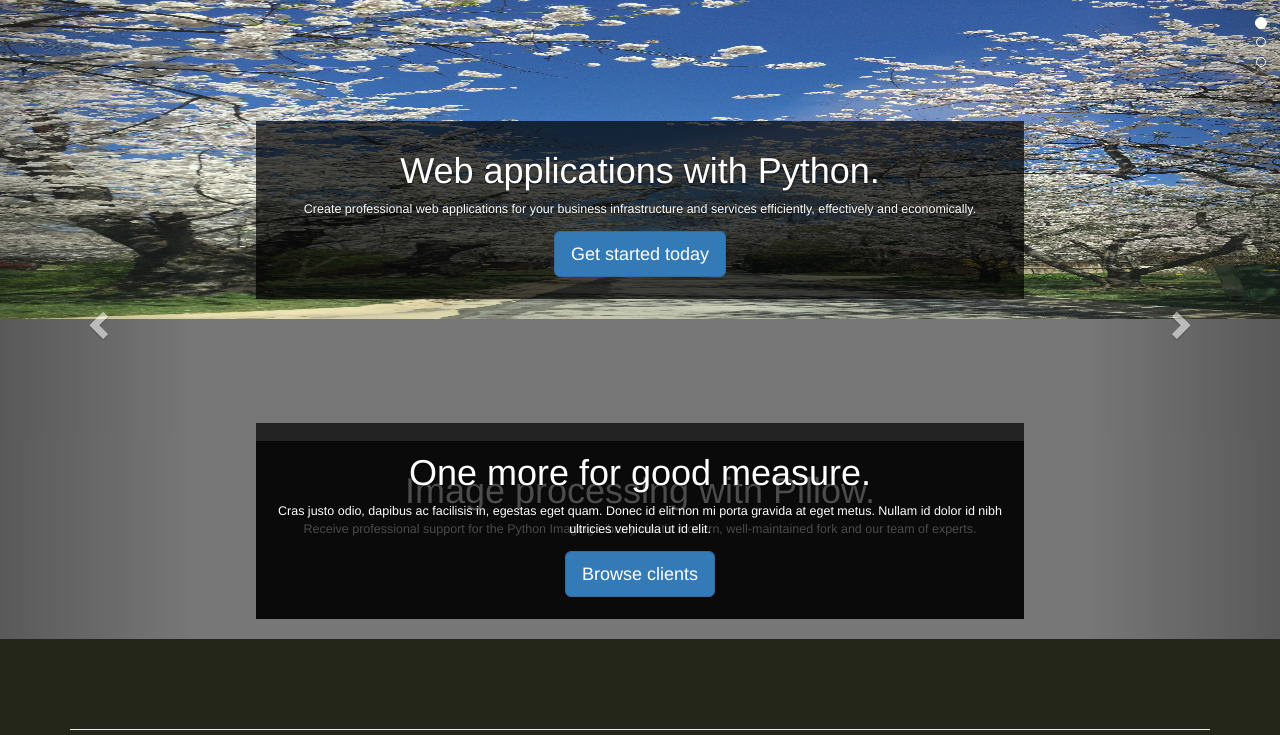
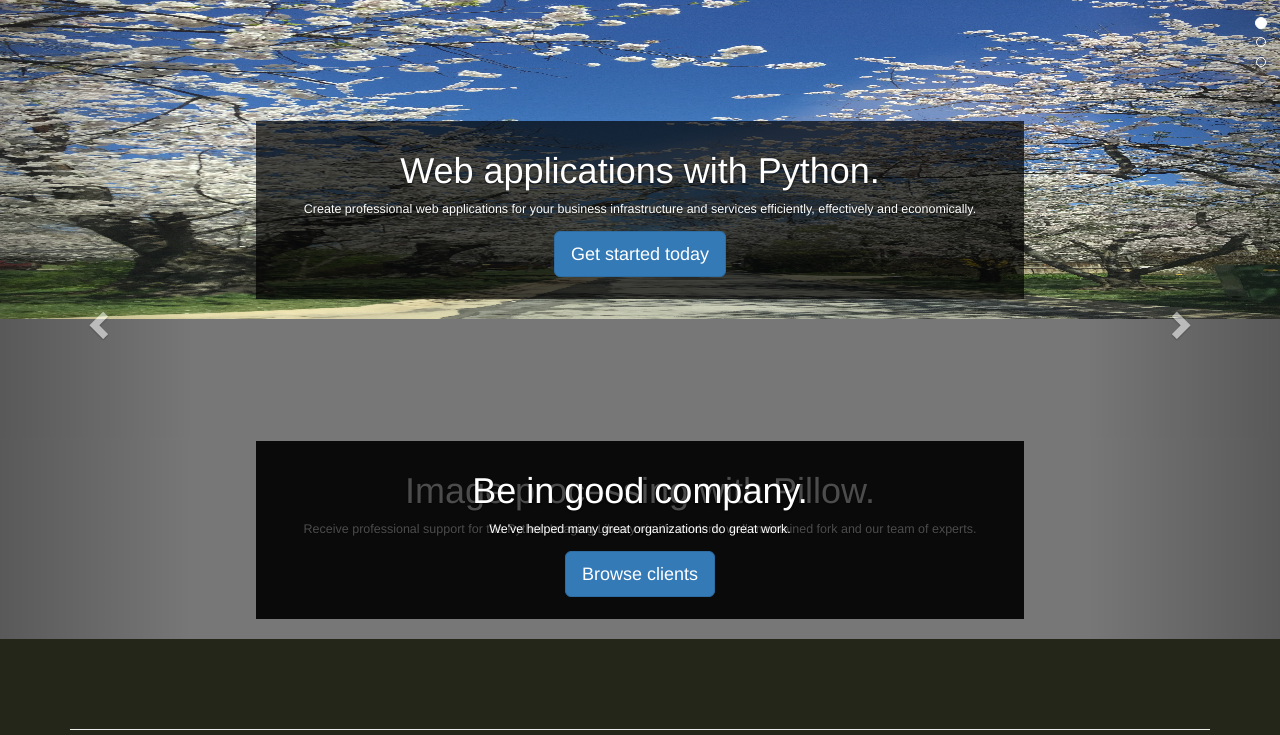
Before and after one commit to ACLARKNET/aclarknet-website, a Django app: template aclarknet/website/templates/home.html in a window 1280 px wide. Shown: the part 71-806 px from the top of the page. Run offline with Django 3.2, Linux system fonts and the light colour scheme; the template is opened without the code that fills it, so the values that code supplies are empty; some libraries are stand-ins or nearby versions.

Commit message:
Update home.html

```diff
--- a/aclarknet/website/templates/home.html
+++ b/aclarknet/website/templates/home.html
@@ -34,10 +34,8 @@
           <img class="third-slide" src="{% static 'aclarknet-background3.jpg' %}" alt="Third slide">
           <div class="container">
             <div class="carousel-caption text-xs-right text-over-image">
-              <h1>One more for good measure.</h1>
-              <p>Cras justo odio, dapibus ac facilisis in, egestas eget
-quam. Donec id elit non mi porta gravida at eget metus. Nullam id dolor
-id nibh ultricies vehicula ut id elit.</p>
+              <h1>Be in good company.</h1>
+              <p>We've helped many great organizations do great work.</p>
               <p><a class="btn btn-lg btn-primary" href="{% url 'clients' %}" role="button">Browse clients</a></p>
             </div>
           </div>
```
